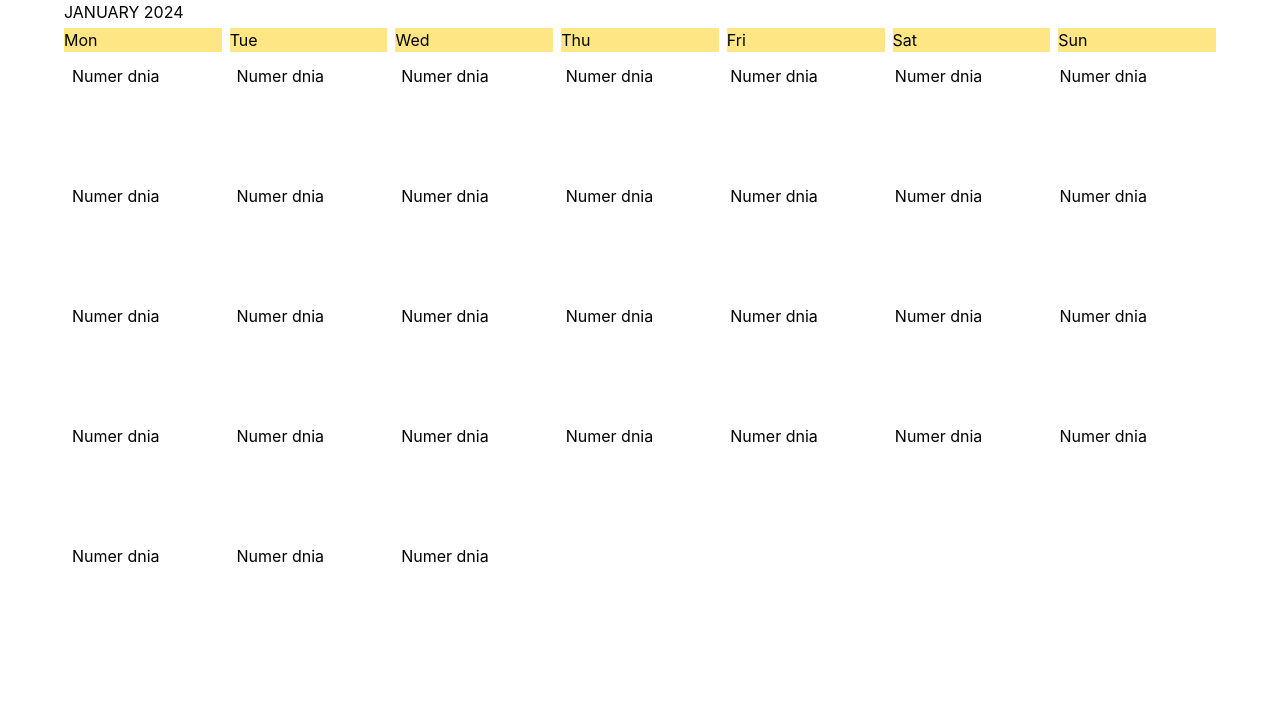
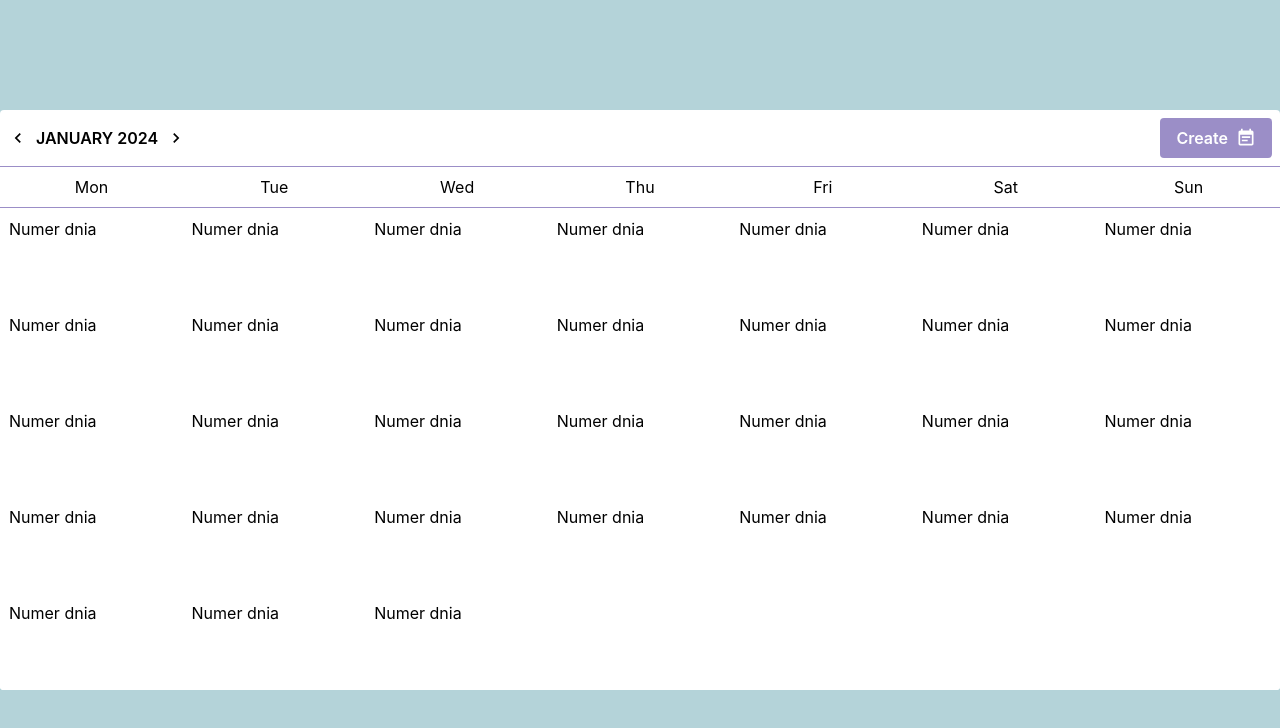
Before and after one commit to JakubMotyl/sportradar-coding-challenge, a React (Vite) app: page / in a window 1280 px wide. Shown: the top 728 px of the page. Built offline with nearby package versions, Linux system fonts and the light colour scheme.

Commit message:
Design calendar header and weekdays row

```diff
--- a/src/components/Calendar.tsx
+++ b/src/components/Calendar.tsx
@@ -1,6 +1,11 @@
-import GridCell from "./GridCell"
-import { weekDays, generateCalendarGrid } from "../utils/calendarUtils"
-import eventsData from '../data/events.json'
+import GridCell from "./GridCell";
+import { weekDays, generateCalendarGrid } from "../utils/calendarUtils";
+import eventsData from "../data/events.json";
+import {
+  MdOutlineKeyboardArrowLeft,
+  MdOutlineKeyboardArrowRight,
+  MdEventNote,
+} from "react-icons/md";
 
 export default function Calendar() {
   const year = 2024;
@@ -9,40 +14,55 @@ export default function Calendar() {
   const daysArray = generateCalendarGrid(year, month);
 
   const events = eventsData.data;
-    console.log(events)
+  console.log(events);
 
   return (
-        <section className="max-w-6xl mx-auto">
-            <div>
-                JANUARY 2024
+    <section className="max-w-7xl mx-auto bg-white rounded overflow-hidden">
+      <div className="flex items-center justify-between box-padding">
+        <div className="flex items-center gap-2">
+          <button className="cursor-pointer text-xl">
+            <MdOutlineKeyboardArrowLeft />
+          </button>
+          <p className="font-semibold uppercase text-base">JANUARY 2024</p>
+          <button className="cursor-pointer text-xl">
+            <MdOutlineKeyboardArrowRight />
+          </button>
+        </div>
+        <button className="flex items-center font-semibold gap-2 text-base bg-accent text-white py-2 px-4 rounded cursor-pointer hover:scale-95 duration-300">
+          Create
+          <MdEventNote className="text-xl" />
+        </button>
       </div>
       {/* Display weekdays */}
-            <div className="grid grid-cols-7 gap-2 py-1">
-                {weekDays.map(day => (
-                    <div className="bg-amber-200" key={day}>{day}</div>
+      <div className="grid grid-cols-7 border-t border-b border-accent">
+        {weekDays.map((day) => (
+          <div className="text-center py-2" key={day}>
+            {day}
+          </div>
         ))}
       </div>
       {/* Calendar grid */}
-            <div className="grid grid-cols-7">
-
+      <div className="grid grid-cols-7 bg-white border border-white">
         {daysArray.map((day, index) => {
           // Render empty cells for days from the previous month
           if (day === null) {
-                        return <GridCell key={`empty-${index}`} day={null} dailyEvents={[]} />
+            return (
+              <GridCell key={`empty-${index}`} day={null} dailyEvents={[]} />
+            );
           }
 
           // Format day to match JSON - instead of '2024-01-3' -> '2024-01-03'
-                    const formattedDay = String(day).padStart(2, '0');
+          const formattedDay = String(day).padStart(2, "0");
           const dateString = `${year}-01-${formattedDay}`;
 
           // Filter events that match the date
-                    const dailyEvents = events.filter(element => element.dateVenue === dateString)
+          const dailyEvents = events.filter(
+            (element) => element.dateVenue === dateString,
+          );
 
-                    return (
-                        <GridCell key={day} day={day} dailyEvents={dailyEvents} />
-                    )
+          return <GridCell key={day} day={day} dailyEvents={dailyEvents} />;
         })}
       </div>
     </section>
-    )
+  );
 }
--- a/src/components/GridCell.tsx
+++ b/src/components/GridCell.tsx
@@ -1,7 +1,7 @@
 export default function GridCells() {
-    return (
-        <div className="min-h-30 p-2 flex flex-col">
-            <div>Numer dnia</div>
-        </div>
-    )
+  return (
+    <div className="min-h-24 box-padding flex flex-col">
+      <div>Numer dnia</div>
+    </div>
+  );
 }
--- a/src/index.css
+++ b/src/index.css
@@ -1,7 +1,22 @@
 @import "tailwindcss";
 
+@theme {
+  --color-blue: #b4d3d9;
+  --color-dark-white: #f2eae0;
+  --color-accent: #9b8ec7;
+}
+
+body {
+  min-height: 100dvh;
+  color: #000;
+  background: var(--color-blue);
+  width: 100%;
+  display: grid;
+  align-content: center;
+}
+
 @layer utilities {
-  .css {
-    @apply text-red-800;
+  .box-padding {
+    @apply p-2;
   }
 }
```
Lines whose indentation alone changed are shown as unchanged.
